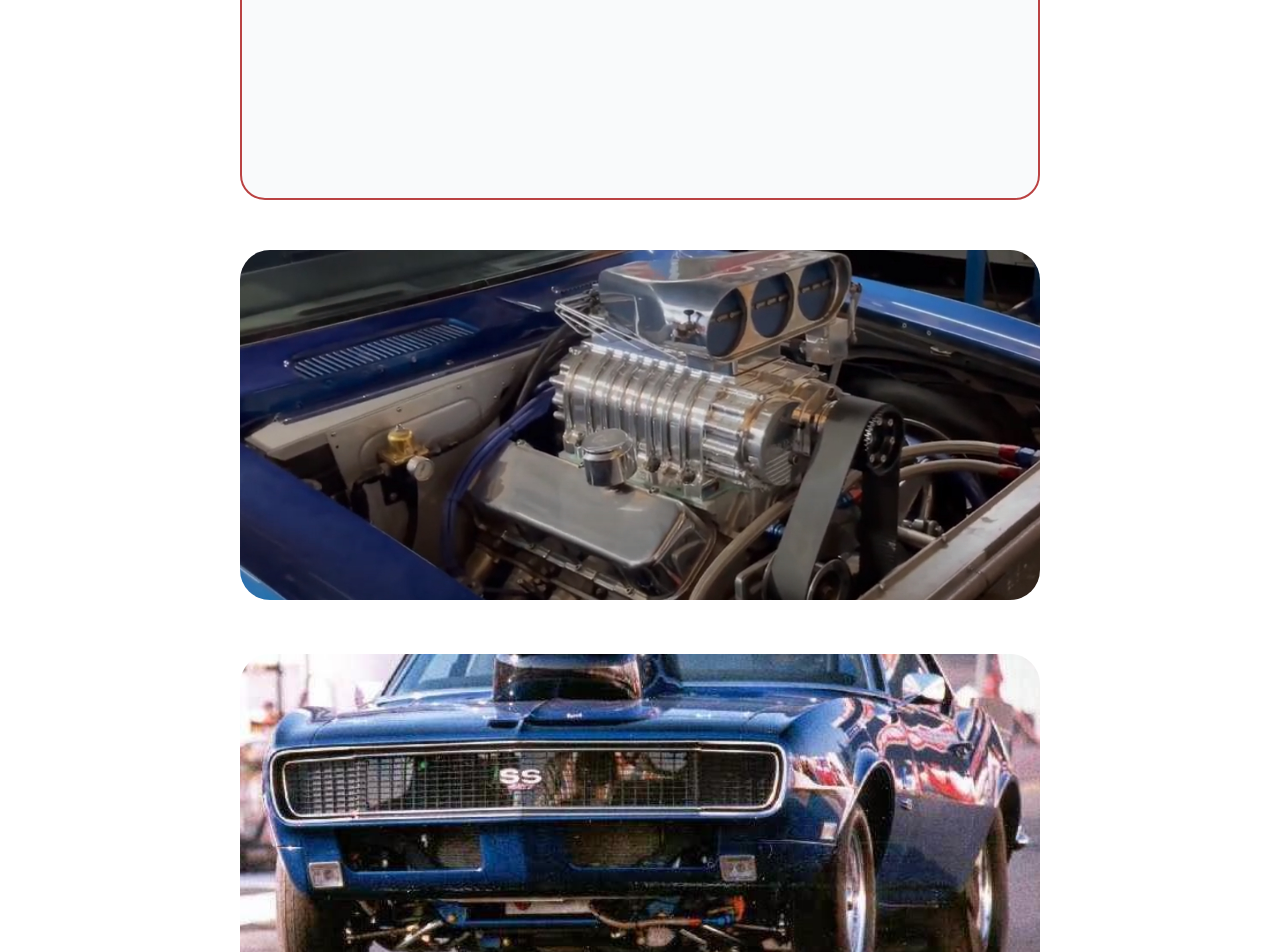
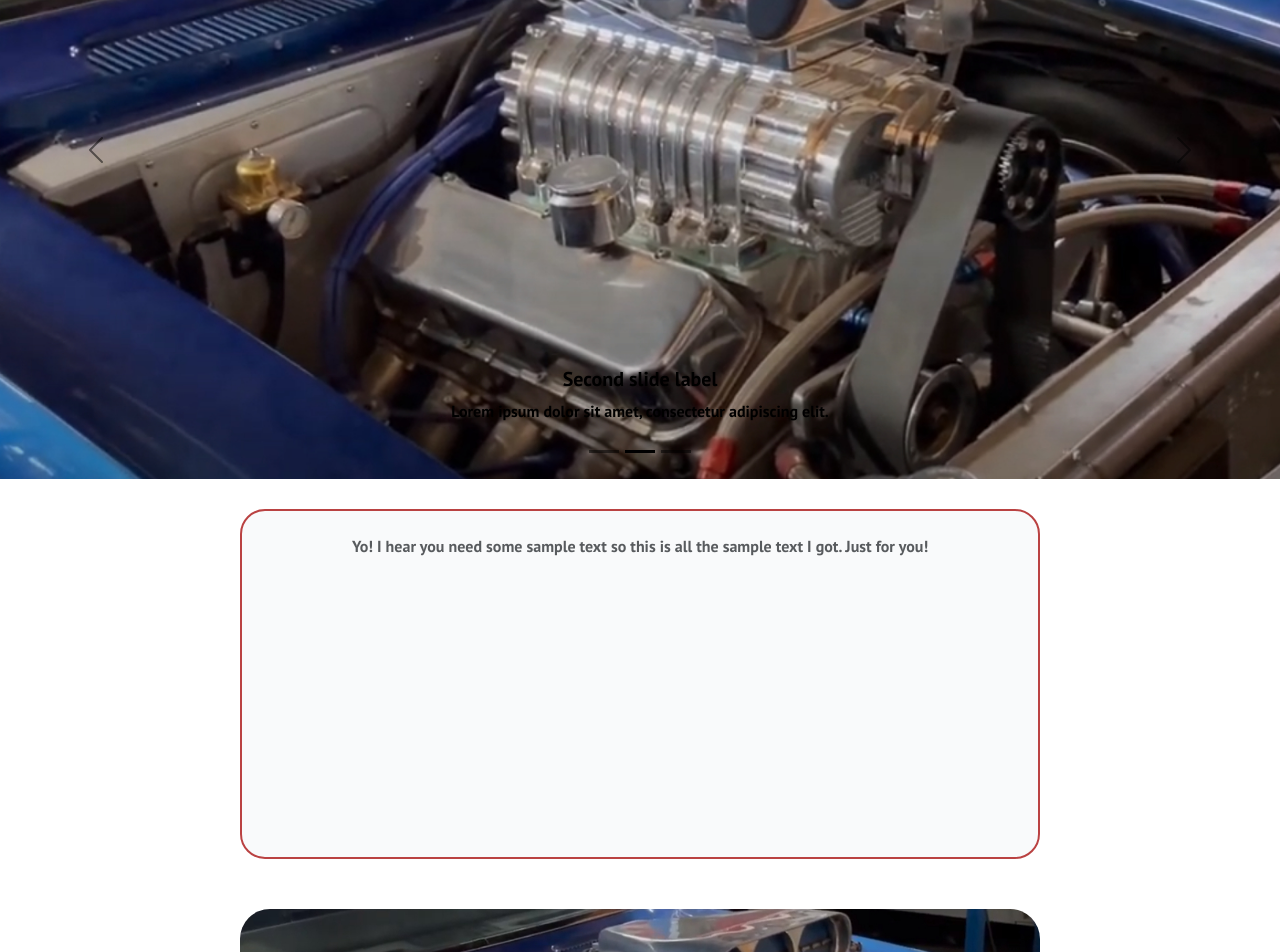
Before and after one commit to DillanR1/Mad-Metal, a React (Create React App) app: page / in a window 1280 px wide. Shown: the part 260-1212 px from the top of the page. Built offline with nearby package versions, Linux system fonts and the light colour scheme.

Commit message:
React-bootstrap added after review

```diff
--- a/package.json
+++ b/package.json
@@ -6,7 +6,9 @@
     "@testing-library/jest-dom": "^5.14.1",
     "@testing-library/react": "^11.2.7",
     "@testing-library/user-event": "^12.8.3",
+    "bootstrap": "^5.1.3",
     "react": "^17.0.2",
+    "react-bootstrap": "^2.0.2",
     "react-dom": "^17.0.2",
     "react-router-dom": "^5.3.0",
     "react-scripts": "4.0.3",
--- a/public/index.html
+++ b/public/index.html
@@ -20,6 +20,13 @@
       href="https://fonts.googleapis.com/css2?family=PT+Sans:wght@700&display=swap"
       rel="stylesheet"
     />
+    <!--React Bootstrap-->
+    <link
+      rel="stylesheet"
+      href="https://cdn.jsdelivr.net/npm/bootstrap@5.1.3/dist/css/bootstrap.min.css"
+      integrity="sha384-1BmE4kWBq78iYhFldvKuhfTAU6auU8tT94WrHftjDbrCEXSU1oBoqyl2QvZ6jIW3"
+      crossorigin="anonymous"
+    />
     <title>Mad Metal</title>
   </head>
   <body>
--- a/src/App.js
+++ b/src/App.js
@@ -3,6 +3,7 @@ import "./App.css";
 import Home from "./components/Home";
 import Navbar from "./components/Nav/Navbar";
 import { BrowserRouter as Router, Switch, Route } from "react-router-dom";
+import "bootstrap/dist/css/bootstrap.min.css";
 
 function App() {
   return (
--- a/src/components/Backdrop/Backdrop.js
+++ b/src/components/Backdrop/Backdrop.js
@@ -1,15 +1,55 @@
 import React from "react";
 import "../Backdrop/Backdrop.css";
-
+import Carousel from "react-bootstrap/Carousel";
+import "bootstrap/dist/css/bootstrap.min.css";
 // import "../../App.css";
 
 function Backdrop() {
   return (
+    <>
+      <Carousel variant="dark">
+        <Carousel.Item>
+          <img
+            className="d-block w-100"
+            src="../images/bird-catcher.jpg"
+            alt="First slide"
+          />
+          <Carousel.Caption>
+            <h5>First slide label</h5>
+            <p>Nulla vitae elit libero, a pharetra augue mollis interdum.</p>
+          </Carousel.Caption>
+        </Carousel.Item>
+        <Carousel.Item>
+          <img
+            className="d-block w-100"
+            src="../images/bird-catcher.jpg"
+            alt="Second slide"
+          />
+          <Carousel.Caption>
+            <h5>Second slide label</h5>
+            <p>Lorem ipsum dolor sit amet, consectetur adipiscing elit.</p>
+          </Carousel.Caption>
+        </Carousel.Item>
+        <Carousel.Item>
+          <img
+            className="d-block w-100"
+            src="../images/bird-catcher.jpg"
+            alt="Third slide"
+          />
+          <Carousel.Caption>
+            <h5>Third slide label</h5>
+            <p>
+              Praesent commodo cursus magna, vel scelerisque nisl consectetur.
+            </p>
+          </Carousel.Caption>
+        </Carousel.Item>
+      </Carousel>
+
       <div className="backdrop-container">
         <div class="info-box" id="text-1">
           <p class="intro-text">
-          Yo! I hear you need some sample text so this is all the sample text I
-          got. Just for you!
+            Yo! I hear you need some sample text so this is all the sample text
+            I got. Just for you!
           </p>
         </div>
 
@@ -17,13 +57,17 @@ function Backdrop() {
           <img src="../images/bird-catcher.jpg" alt="" class="backdrop-image" />
         </div>
 
-      <div class="pic" id="pic-2">
-        <img src="../images/steam_roller.jpeg" alt="" class="backdrop-image" />
+        {/* <div class="pic" id="pic-2">
+          <img
+            src="../images/steam_roller.jpeg"
+            alt=""
+            class="backdrop-image"
+          />
         </div>
 
         <div class="pic" id="pic-1">
           <img src="../images/bird-catcher.jpg" alt="" class="backdrop-image" />
-      </div>
+        </div> */}
 
         {/* <div class="info-box" id="text-2">
           <p class="intro-text">
@@ -44,6 +88,7 @@ function Backdrop() {
           </ul>
         </div>
       </div>
+    </>
   );
 }
 
--- a/src/index.js
+++ b/src/index.js
@@ -1,6 +1,7 @@
 import React from "react";
 import ReactDOM from "react-dom";
 import App from "./App";
+import "bootstrap/dist/css/bootstrap.min.css";
 
 ReactDOM.render(<App />, document.getElementById("root"));
 
```
Also changed, not shown: 1 other file (tests, documents, lock files or other folders). Lines whose indentation alone changed are shown as unchanged.
